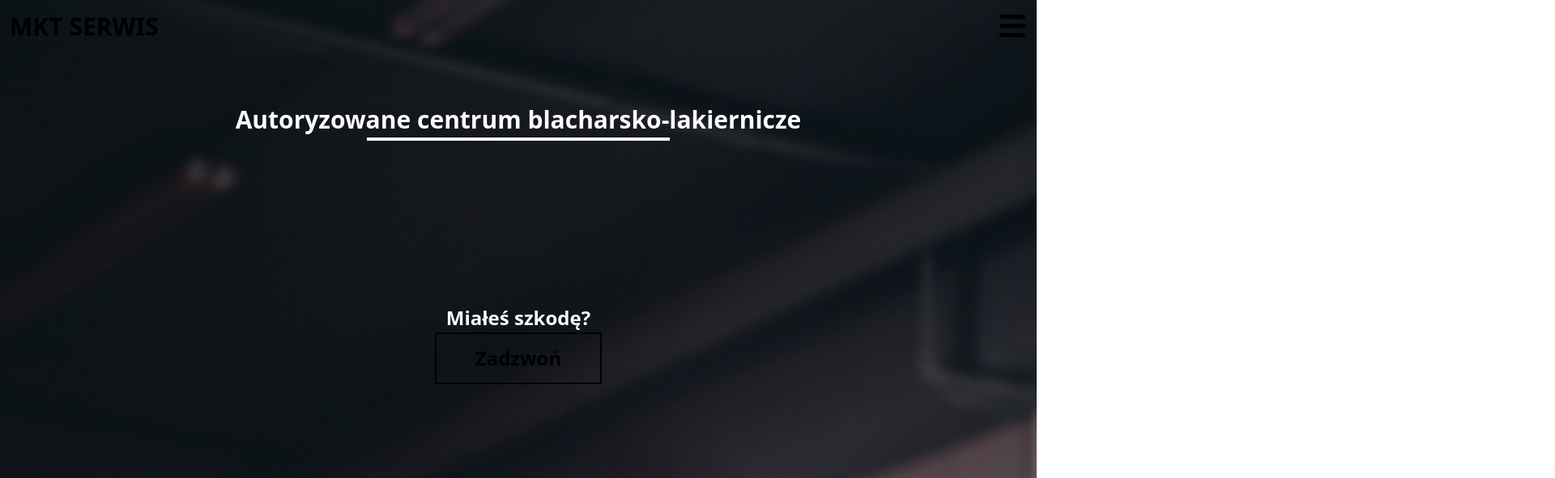
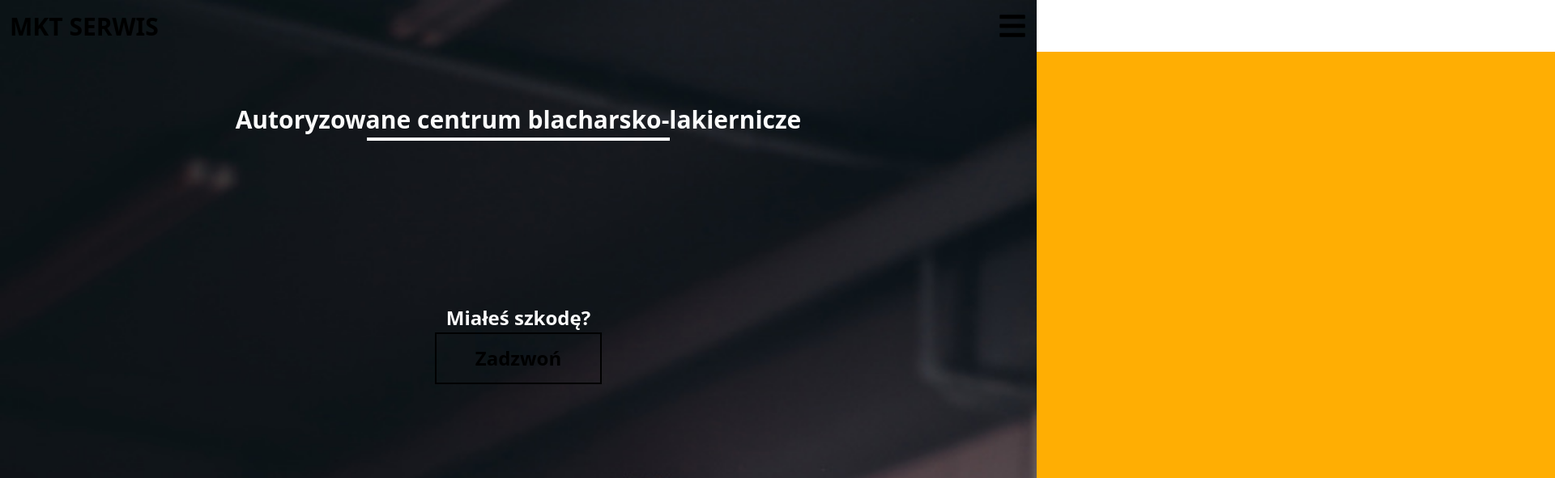
Before and after one commit to bm64/MKT-lakiernia, a Next.js app: page / in a window 1280 px wide. Shown: the top 591 px of the page at 81% size, 1920 px wide, since content can reach past the window. Built offline with nearby package versions, Linux system fonts and the light colour scheme.

Commit message:
Add sliding menu

```diff
--- a/components/header.js
+++ b/components/header.js
@@ -1,16 +1,33 @@
-import React, { useState } from "react";
+import React, { useState, useCallback, useRef } from "react";
+import ReactDOM from "react-dom";
 
-import { FaBars } from "react-icons/fa";
+import { FaBars, FaAngleDoubleRight } from "react-icons/fa";
 
 function Header({}) {
-  const showMenu = useState(false);
+  const [showMenu, setShowMenu] = useState(false);
+
+  const toggleMenu = useCallback(() => setShowMenu(!showMenu), [showMenu]);
 
   return (
-    <div className="absolute top-0 w-full bg-transparent z-10">
-      <div className="max-w-screen-xl flex justify-between items-center bg-transparent z-10 h-16 mx-auto px-3">
+    <div className="absolute top-0 w-full bg-transparent z-20">
+      <div className="max-w-screen-xl flex justify-between items-center bg-transparent z-20 h-16 mx-auto px-3">
         <h1 className="font-bold text-gray-300">MKT SERWIS</h1>
-        <FaBars className="text-4xl text-gray-300 cursor-pointer" />
+        <div className="cursor-pointer" onClick={toggleMenu}>
+          {!showMenu ? (
+            <FaBars className="text-4xl text-gray-300" />
+          ) : (
+            <FaAngleDoubleRight className="text-4xl text-gray" />
+          )}
+        </div>
       </div>
+      <div
+        className="w-full bg-orange"
+        style={{
+          height: "calc(100vh - 4rem)",
+          transition: "transform 0.5s",
+          transform: showMenu ? "translateX(0)" : "translateX(100vw)"
+        }}
+      ></div>
     </div>
   );
 }
```
